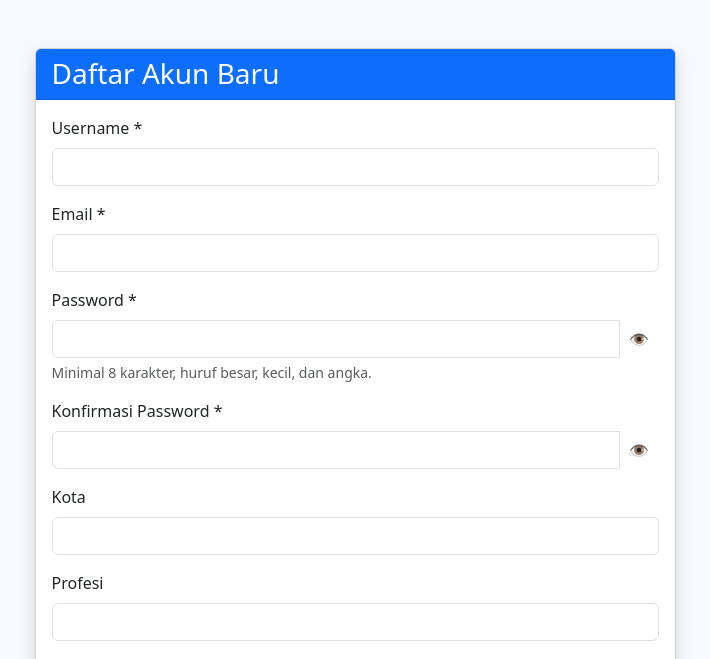
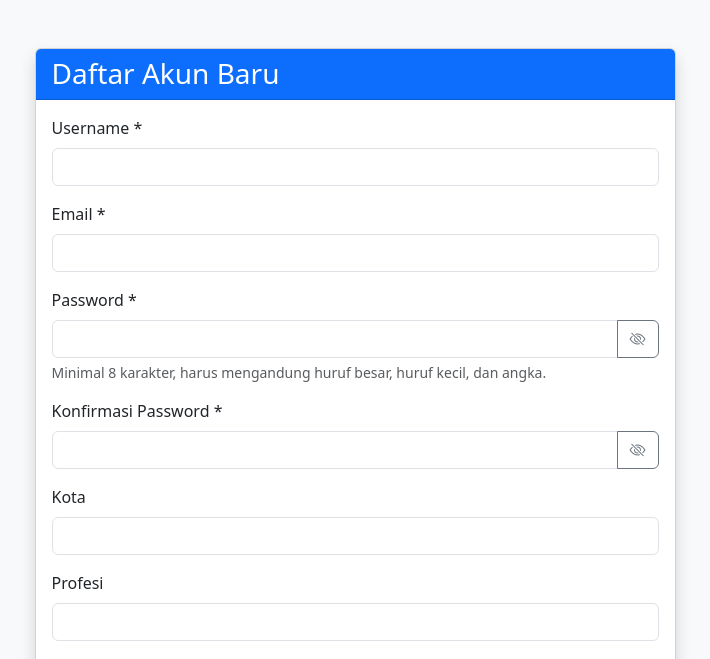
Before and after one commit to Yugaa22-ui/ConnectCircle, a PHP site: page /auth/register.php in a window 1280 px wide. Shown: the top 659 px of the page, without its empty margins (285-995 px from the left). Run offline with PHP 8.4, Linux system fonts and the light colour scheme; data that the repository does not hold is empty.

Commit message:
perbarui validasi email & menambahkan icon bi-eye & bi-eye-slash untuk form password

```diff
--- a/auth/register.php
+++ b/auth/register.php
@@ -15,14 +15,13 @@ $interests = $interest_query->fetch_all(MYSQLI_ASSOC);
     <meta charset="UTF-8">
     <title>Daftar - ConnectCircle</title>
     <meta name="viewport" content="width=device-width, initial-scale=1">
+
+    <!-- Bootstrap + Bootstrap Icons -->
     <link href="https://cdn.jsdelivr.net/npm/bootstrap@5.3.0/dist/css/bootstrap.min.css" rel="stylesheet">
+    <link href="https://cdn.jsdelivr.net/npm/bootstrap-icons@1.10.5/font/bootstrap-icons.css" rel="stylesheet">
+
     <style>
         .form-error { color: red; font-size: 0.9em; }
-        .toggle-password {
-            background: none;
-            border: none;
-            padding: 0 10px;
-        }
     </style>
 </head>
 <body class="bg-light">
@@ -57,11 +56,11 @@ $interests = $interest_query->fetch_all(MYSQLI_ASSOC);
                             <label class="form-label">Password *</label>
                             <div class="input-group">
                                 <input type="password" id="password" name="password" class="form-control">
-                                <button class="toggle-password" type="button" onclick="togglePassword('password')">
-                                    👁
+                                <button class="btn btn-outline-secondary toggle-password" type="button" data-target="password">
+                                    <i class="bi bi-eye-slash" id="icon-password"></i>
                                 </button>
                             </div>
-                            <div class="form-text">Minimal 8 karakter, huruf besar, kecil, dan angka.</div>
+                            <div class="form-text">Minimal 8 karakter, harus mengandung huruf besar, huruf kecil, dan angka.</div>
                             <?php if (isset($errors['password'])): ?><div class="form-error"><?= $errors['password'] ?></div><?php endif; ?>
                         </div>
 
@@ -69,8 +68,8 @@ $interests = $interest_query->fetch_all(MYSQLI_ASSOC);
                             <label class="form-label">Konfirmasi Password *</label>
                             <div class="input-group">
                                 <input type="password" id="confirm" name="confirm_password" class="form-control">
-                                <button class="toggle-password" type="button" onclick="togglePassword('confirm')">
-                                    👁
+                                <button class="btn btn-outline-secondary toggle-password" type="button" data-target="confirm">
+                                    <i class="bi bi-eye-slash" id="icon-confirm"></i>
                                 </button>
                             </div>
                             <?php if (isset($errors['confirm_password'])): ?><div class="form-error"><?= $errors['confirm_password'] ?></div><?php endif; ?>
@@ -115,11 +114,24 @@ $interests = $interest_query->fetch_all(MYSQLI_ASSOC);
     </div>
 </div>
 
+<!-- JS toggle icon password -->
 <script>
-function togglePassword(id) {
-    const input = document.getElementById(id);
-    input.type = input.type === 'password' ? 'text' : 'password';
-}
+document.querySelectorAll('.toggle-password').forEach(btn => {
+    btn.addEventListener('click', function () {
+        const targetId = this.dataset.target;
+        const input = document.getElementById(targetId);
+        const icon = document.getElementById('icon-' + targetId);
+        if (input.type === 'password') {
+            input.type = 'text';
+            icon.classList.remove('bi-eye-slash');
+            icon.classList.add('bi-eye');
+        } else {
+            input.type = 'password';
+            icon.classList.remove('bi-eye');
+            icon.classList.add('bi-eye-slash');
+        }
+    });
+});
 </script>
 
 <script src="https://cdn.jsdelivr.net/npm/bootstrap@5.3.0/dist/js/bootstrap.bundle.min.js"></script>
```
Also changed, not shown: backend/auth/register_process.php (+22 -10 lines).
